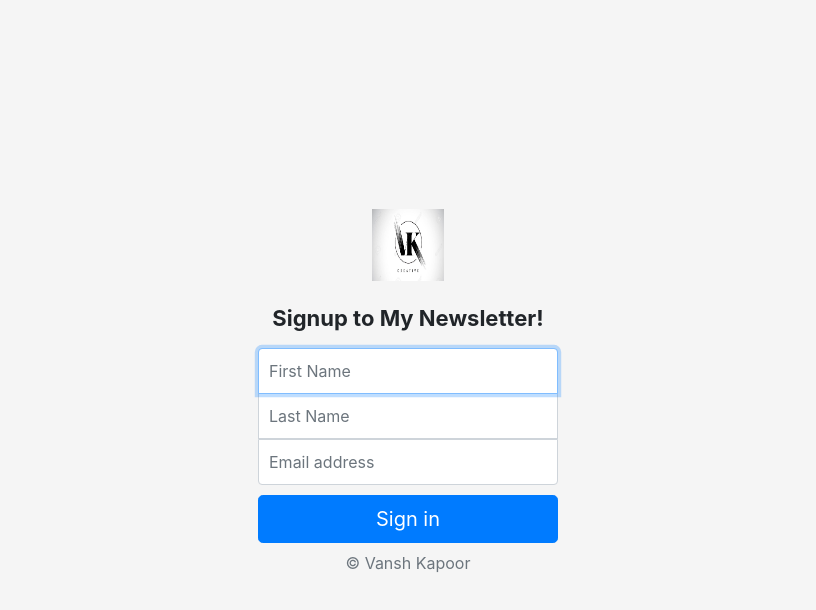
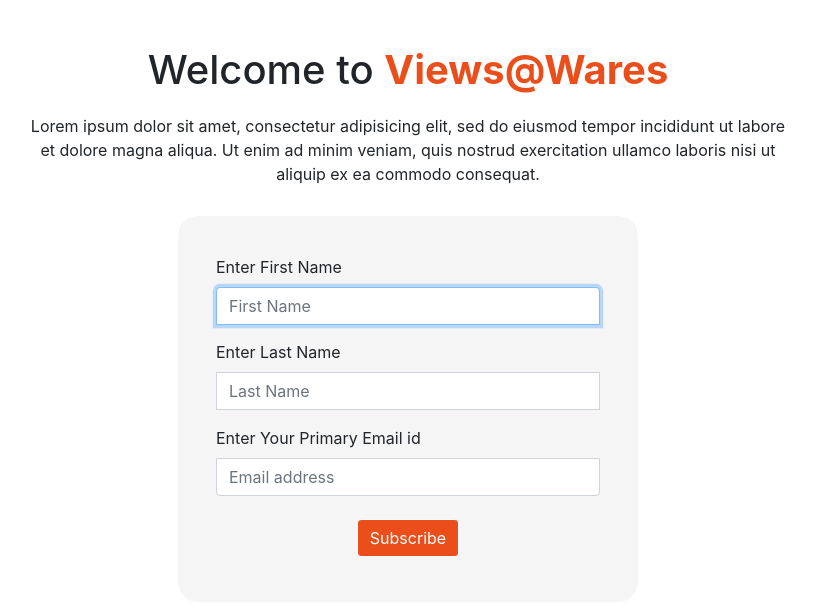
Before and after one commit to Vansh-k/ViewsAtWares-Newsletter, a website: page signup.html in a window 1280 px wide. Shown: the whole page, without its empty margins (232-1048 px from the left). Drawn offline with nearby package versions, Linux system fonts and the light colour scheme.

Commit message:
final-commit

```diff
--- a/app.js
+++ b/app.js
@@ -54,8 +54,3 @@ app.post("/",function(req,res){
 app.listen(process.env.PORT || 3000 ,function(){
   console.log("server started at port 3000");
 });
-
-
-// f17d939563c8f31a11024473e795a6ba-us4
-
-// 10b1c2b302
--- /dev/null
+++ b/public/css/responsive.css
@@ -0,0 +1,23 @@
+@media only screen and (max-width: 600px) {
+  body {
+    font-size: 85%;
+  }
+  h1{
+    font-size: 2rem;
+  }
+  .form{
+    width:90%;  padding: 8%;
+  }
+  .main{
+    width: 90%;
+  }
+}
+@media only screen and (min-width: 600px) {
+  .form{
+    width:60%;
+      padding: 5%;
+  }
+  .main{
+    width: 70%;
+  }
+}
--- a/public/css/signup.css
+++ b/public/css/signup.css
@@ -1,17 +1,13 @@
+@import "./responsive.css";
+
 html,
 body {
   height: 100%;
-}
-
-body {
   display: -ms-flexbox;
   display: flex;
   -ms-flex-align: center;
-  align-items: center;
-  padding-top: 40px;
-  padding-bottom: 40px;
-  background-color: #f5f5f5;
 }
+
 h2{
   font-size: 22px!important;
 }
@@ -48,3 +44,34 @@ h2{
   border-top-left-radius: 0;
   border-top-right-radius: 0;
 }
+
+span{
+  color: #E94E1B;
+  font-weight: bold;
+}
+
+.main{
+  padding: 2% 5%;
+}
+.form{
+  background-color: #f5f5f5;
+  text-align: left;
+  border-radius: 20px;
+  margin: auto;
+  margin-top: 4%;
+}
+.btn{
+  margin: auto;
+  display: block;
+}
+button{
+  background-color: #E94E1B!important;
+  border-color: #fff!important;
+  margin: auto;
+}
+button:hover{
+  opacity: .8;
+}
+h1{
+  margin: 20px 0;
+}
--- a/signup.html
+++ b/signup.html
@@ -1,13 +1,13 @@
-
 <!doctype html>
 <html lang="en">
+
 <head>
   <meta charset="utf-8">
   <meta name="viewport" content="width=device-width, initial-scale=1, shrink-to-fit=no">
   <meta name="description" content="">
   <meta name="author" content="Mark Otto, Jacob Thornton, and Bootstrap contributors">
   <meta name="generator" content="Jekyll v3.8.6">
-    <title>News-Letter signup</title>
+  <title>Views@Wares</title>
 
   <link rel="canonical" href="https://getbootstrap.com/docs/4.4/examples/sign-in/">
 
@@ -15,17 +15,17 @@
   <link rel="stylesheet" href="https://stackpath.bootstrapcdn.com/bootstrap/4.3.1/css/bootstrap.min.css" integrity="sha384-ggOyR0iXCbMQv3Xipma34MD+dH/1fQ784/j6cY/iJTQUOhcWr7x9JvoRxT2MZw1T" crossorigin="anonymous">
 
   <!-- Favicons -->
-<link rel="apple-touch-icon" href="/docs/4.4/assets/img/favicons/apple-touch-icon.png" sizes="180x180">
+  <!-- <link rel="apple-touch-icon" href="/docs/4.4/assets/img/favicons/apple-touch-icon.png" sizes="180x180">
 <link rel="icon" href="/docs/4.4/assets/img/favicons/favicon-32x32.png" sizes="32x32" type="image/png">
 <link rel="icon" href="/docs/4.4/assets/img/favicons/favicon-16x16.png" sizes="16x16" type="image/png">
 <link rel="manifest" href="/docs/4.4/assets/img/favicons/manifest.json">
 <link rel="mask-icon" href="/docs/4.4/assets/img/favicons/safari-pinned-tab.svg" color="#563d7c">
 <link rel="icon" href="/docs/4.4/assets/img/favicons/favicon.ico">
 <meta name="msapplication-config" content="/docs/4.4/assets/img/favicons/browserconfig.xml">
-<meta name="theme-color" content="#563d7c">
+<meta name="theme-color" content="#563d7c"> -->
 
 
-    <style>
+  <!-- <style>
       .bd-placeholder-img {
         font-size: 1.125rem;
         text-anchor: middle;
@@ -40,12 +40,16 @@
           font-size: 3.5rem;
         }
       }
-    </style>
+    </style> -->
+
+
   <!-- Custom styles for this template -->
-    <link href= "css/signup.css" rel="stylesheet">
+  <link href="css/signup.css" rel="stylesheet">
 </head>
+
 <body class="text-center">
-    <form action="/" method="post" class="form-signin">
+
+  <!-- <form action="/" method="post" class="form-signin">
   <img class="mb-4" src="images/lab-logo.jpg" alt="" width="72" height="72">
   <h2 class=" mb-3 font-weight-bold">Signup to My Newsletter!</h2>
 
@@ -56,6 +60,40 @@
 
   <button class="btn btn-lg btn-primary btn-block mt-2 mb-2" type="submit">Sign in</button>
   <p class="mt-2 mb-3 text-muted">&copy; Vansh Kapoor</p>
+</form> -->
+
+<div class="d-flex justify-content-center">
+  <div class="main">
+
+    <h1>Welcome to <span>Views@Wares</span></h1>
+
+    <p>Lorem ipsum dolor sit amet, consectetur adipisicing elit, sed do eiusmod tempor incididunt ut labore et dolore magna aliqua. Ut enim ad minim veniam, quis nostrud exercitation ullamco laboris nisi ut aliquip ex ea commodo consequat.</p>
+
+    <div class="form">
+
+      <form class="" action="/" method="post">
+        <div class="form-group">
+          <label for="fname">Enter First Name</label>
+          <input id="fname" type="text" class="form-control top" name="fname" placeholder="First Name" required autofocus>
+        </div>
+        <div class="form-group">
+          <label for="lname">Enter Last Name</label>
+          <input id="lname" type="text" class="form-control middle" name="lname" placeholder="Last Name" required>
+        </div>
+        <div class="form-group">
+          <label for="Email">Enter Your Primary Email id</label>
+          <input id="Email" type="email" class="form-control bottom" name="email" placeholder="Email address" required>
+        </div>
+        <div class="btn mt-2">
+          <button class="btn btn-primary" type="submit" name="button">Subscribe</button>
+        </div>
       </form>
+
+    </div>
+
+  </div>
+</div>
+
 </body>
+
 </html>
```
Also changed, not shown: success.html (+2 -2 lines). Lines whose indentation alone changed are shown as unchanged.
